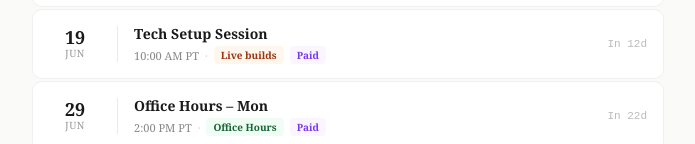
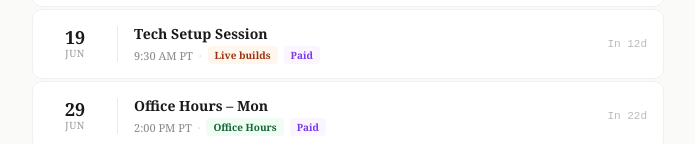
Before and after one commit to alyssafuward/the-hart-studio, a React (Vite) app: page / in a window 1280 px wide. Shown: the part 428-572 px from the top of the page, without its empty margins (292-987 px from the left). Built offline with nearby package versions, Linux system fonts and the light colour scheme.

Commit message:
Fix Tech Setup Session time to 9:30 AM PT
Co-Authored-By: Claude Sonnet 4.6 <noreply@anthropic.com>

```diff
--- a/src/pages/Schedule.jsx
+++ b/src/pages/Schedule.jsx
@@ -6,7 +6,7 @@ today.setHours(0, 0, 0, 0);
 const events = [
   { name: "Meet & Greet", date: new Date("2026-06-18T21:00:00Z"), sub: "Paid", description: "Come say hi before the launch. A casual intro to the community — bring something you've built or created with AI." },
   { name: "Live Build Launch Session", date: new Date("2026-06-19T15:30:00Z"), type: "Live builds", sub: "Free", link: "https://us06web.zoom.us/meeting/register/PeCN3GiERy2WkfNkseBCLw", description: "A free 60-minute live session with a build demo in Claude, Claude Code, and GitHub. Open to anyone. No technical experience required." },
-  { name: "Tech Setup Session", date: new Date("2026-06-19T17:00:00Z"), type: "Live builds", sub: "Paid", tags: ["Onboarding"], description: "30-min hands-on group tech setup for paid subscribers. Get your Claude Code + GitHub stack ready." },
+  { name: "Tech Setup Session", date: new Date("2026-06-19T16:30:00Z"), type: "Live builds", sub: "Paid", tags: ["Onboarding"], description: "30-min hands-on group tech setup for paid subscribers. Get your Claude Code + GitHub stack ready." },
   { name: "Office Hours – Mon", date: new Date("2026-06-29T21:00:00Z"), type: "Office Hours", sub: "Paid", description: "Open office hours. Sign up for a 30-min slot focused on tech setup and wherever you're getting blocked. Join as an observer to follow along." },
   { name: "Office Hours – Tue", date: new Date("2026-06-30T16:00:00Z"), type: "Office Hours", sub: "Paid", description: "Open office hours. Sign up for a 30-min slot focused on tech setup and wherever you're getting blocked. Join as an observer to follow along." },
   { name: "Office Hours – Wed", date: new Date("2026-07-01T21:00:00Z"), type: "Office Hours", sub: "Paid", description: "Open office hours. Sign up for a 30-min slot focused on tech setup and wherever you're getting blocked. Join as an observer to follow along." },
```
